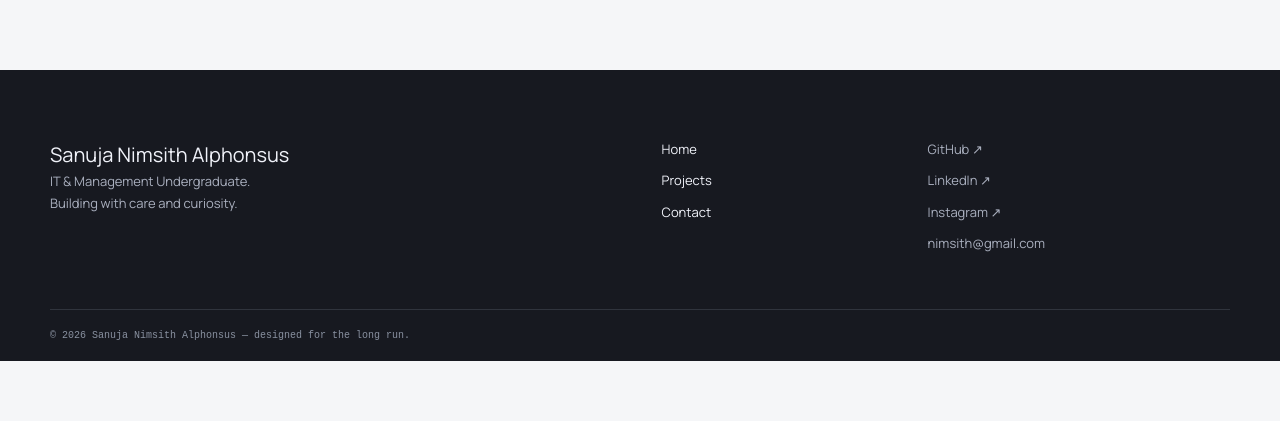
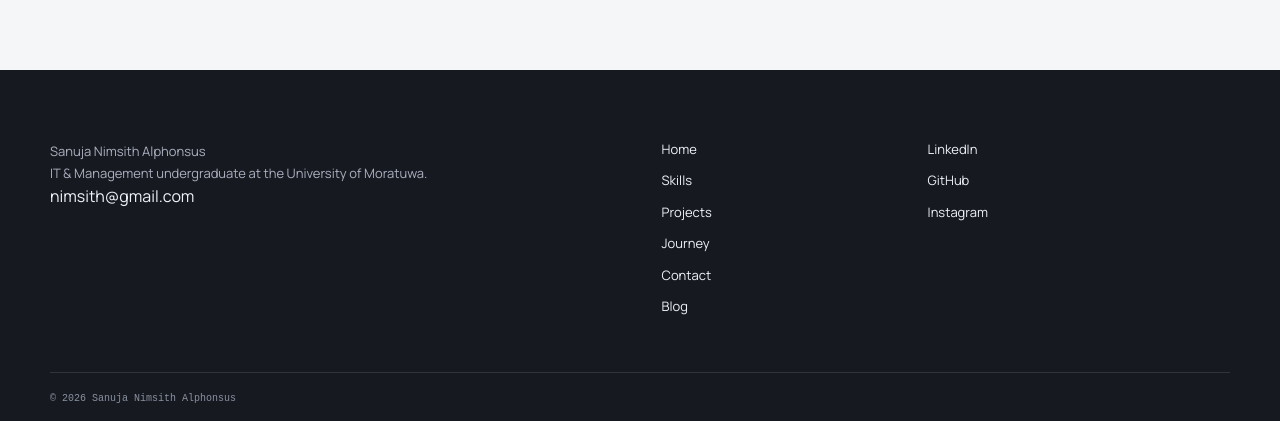
Before and after one commit to Sanuja03/Sanuja03.github.io, a React (Vite) app: page / in a window 1280 px wide. Shown: the part 2889-3310 px from the top of the page. Before the commit the page ends 3250 px from the top, so only its background shows below. Built offline with nearby package versions, Linux system fonts and the light colour scheme.

Commit message:
refactor: update site footer

```diff
--- a/src/components/Footer.jsx
+++ b/src/components/Footer.jsx
@@ -1,42 +1,31 @@
 import { profile } from '../data/portfolio'
+import { navigationRoutes } from '../data/routes'
+import AppLink from './AppLink'
 
 export default function Footer({ navigate }) {
   return (
-    <footer>
+    <footer className="site-footer">
       <div className="shell footer-grid">
-        <div>
-          <span className="footer-name">Sanuja Nimsith Alphonsus</span>
-          <p>
-            IT & Management Undergraduate.
-            <br />
-            Building with care and curiosity.
-          </p>
+        <div className="footer-about">
+          <p className="footer-name">Sanuja Nimsith Alphonsus</p>
+          <p>IT & Management undergraduate at the University of Moratuwa.</p>
+          <a className="footer-email" href={`mailto:${profile.email}`}>{profile.email}</a>
         </div>
 
+        <nav className="footer-links" aria-label="Footer">
+          {navigationRoutes.map((route) => (
+            <AppLink key={route.path} to={route.path} navigate={navigate}>{route.label}</AppLink>
+          ))}
+        </nav>
+
         <div className="footer-links">
-          <button onClick={() => navigate('/')}>Home</button>
-          <button onClick={() => navigate('/projects')}>Projects</button>
-          <button onClick={() => navigate('/contact')}>Contact</button>
-        </div>
-
-        <div className="footer-social">
-          <a href={profile.github} target="_blank" rel="noreferrer">
-            GitHub ↗
-          </a>
-          <a href={profile.linkedin} target="_blank" rel="noreferrer">
-            LinkedIn ↗
-          </a>
-          <a href={profile.Instagram} target="_blank" rel="noreferrer">
-            Instagram ↗
-          </a>
-          <a href={`mailto:${profile.email}`}>{profile.email}</a>
+          <a href={profile.linkedin} target="_blank" rel="noreferrer">LinkedIn</a>
+          <a href={profile.github} target="_blank" rel="noreferrer">GitHub</a>
+          <a href={profile.Instagram} target="_blank" rel="noreferrer">Instagram</a>
         </div>
       </div>
 
-      <div className="shell copyright">
-        © {new Date().getFullYear()} Sanuja Nimsith Alphonsus — designed for
-        the long run.
-      </div>
+      <p className="shell copyright">© {new Date().getFullYear()} Sanuja Nimsith Alphonsus</p>
     </footer>
   )
 }
```
